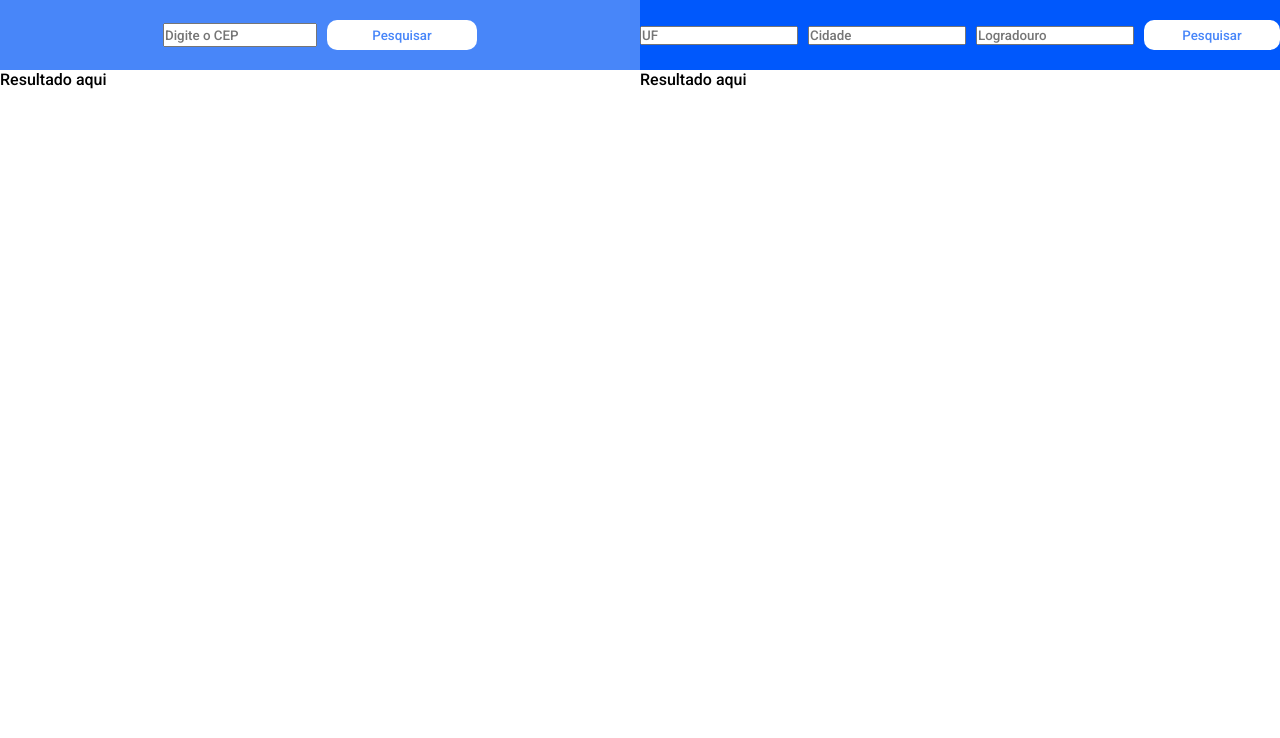
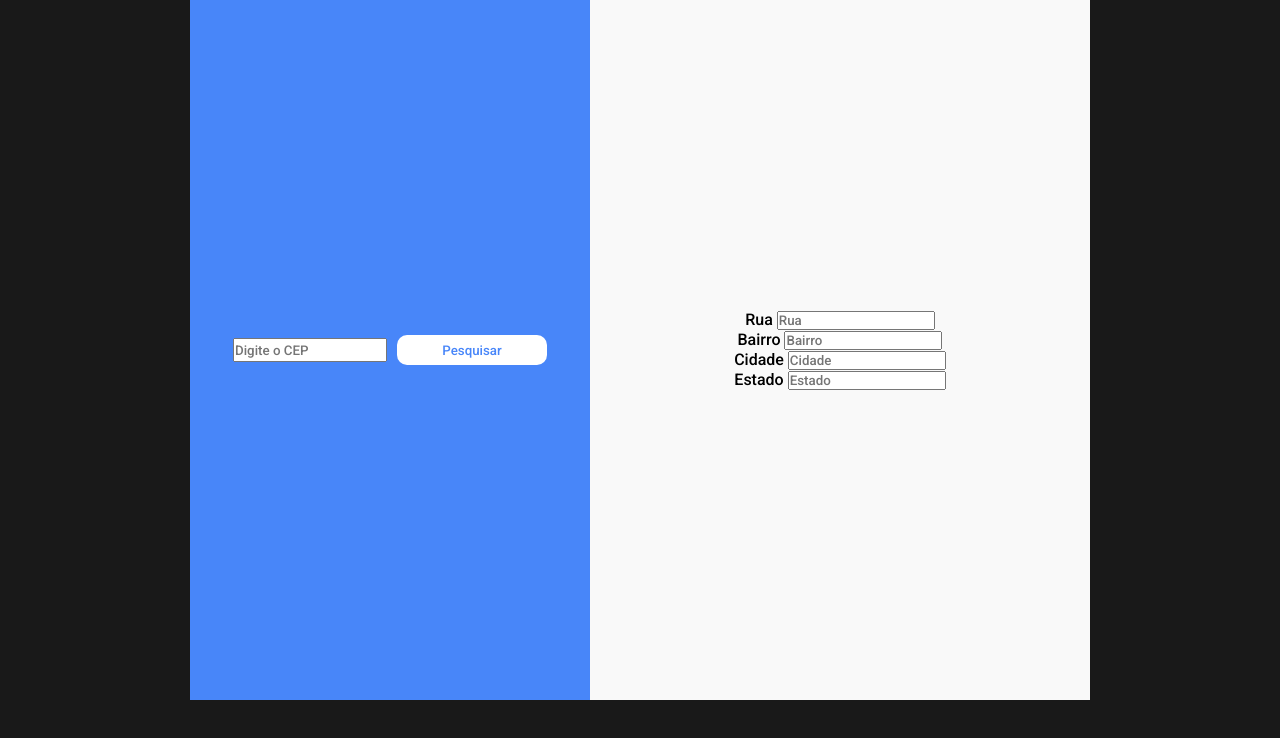
Before and after one commit to gabrielbarrosg/consultarCep_API, a plain HTML site: page index.html in a window 1280 px wide. Drawn offline with Linux system fonts and the light colour scheme.

Commit message:
added function preencherForm()

```diff
--- a/assets/css/style.css
+++ b/assets/css/style.css
@@ -4,37 +4,29 @@
     padding: 0px;
     font-family: 'Roboto', sans-serif;
 }
-body {
+body{
+    display: flex;
+    justify-content: center;
+    align-items: center;
+    background-color: rgb(25, 25, 25);
+}
+#pesquisa-cep{
+    height: 700px;
     display: flex;
     flex-direction: row;
 }
-#valida-cep {
-    width: 50%;
-    height: 100%;
-}
-#pesquisa-cep {
-    width: 50%;
-    height: 100%;
-}
-
-.valida{
+.pesquisa{
     background-color: rgb(72, 134, 249);
-    height: 70px;
+    width: 400px;
     display: flex;
     justify-content: center;
     align-items: center;
     gap: 10px;
 }
-.pesquisa {
-    background-color: rgb(0, 88, 252);
-    height: 70px;
-    display: flex;
-    justify-content: center;
-    align-items: center;
-    gap: 10px;
-}
+
 #resultado{
-    margin-top: 30px;
+    background-color: rgba(255, 255, 255, 0.973);
+    width: 500px;
     display: flex;
     flex-direction: column;
     justify-content: center;
@@ -58,6 +50,3 @@ body {
     background-color: rgb(0, 60, 255);
     color: rgb(255, 255, 255);
 }
-strong {
-    color: rgb(72, 134, 249);
-}
--- a/assets/js/script.js
+++ b/assets/js/script.js
@@ -1,3 +1,10 @@
+function preencherForm(data){
+    document.getElementById('rua').value = data.logradouro;
+    document.getElementById('bairro').value = data.bairro;
+    document.getElementById('cidade').value = data.localidade;
+    document.getElementById('estado').value = data.uf;
+}
+
 function consultarCep(){
     let cep = document.getElementById('cep').value;
     if (cep.length == 8 && cep > 0){
@@ -5,10 +12,11 @@ function consultarCep(){
         fetch(url).then(response =>{
             return response.json();
         }).then(data =>{
-            document.getElementById('resultado-valida-cep').innerHTML = `<p><strong>CEP:</strong> ${data.cep}</p>
+            preencherForm(data);
+            /*document.getElementById('resultado-valida-cep').innerHTML = `<p><strong>CEP:</strong> ${data.cep}</p>
                                                           <p>${data.localidade} - ${data.uf}</p>
                                                           <p>${data.logradouro} - ${data.bairro}</p>
-                                                          <p><strong>Complemento:</strong> ${data.complemento}</p>`;
+                                                          <p><strong>Complemento:</strong> ${data.complemento}</p>`;*/
         })
 
 
@@ -17,22 +25,3 @@ function consultarCep(){
     }
 
 }
-
-function pesquisarCep(){
-    let uf = document.getElementById('uf').value;
-    let cidade = document.getElementById('cidade').value;
-    let logradouro = document.getElementById('logradouro').value;
-    if (logradouro.length > 50){
-
-    }else{
-        let url = `https://viacep.com.br/${uf}/${cidade}/${logradouro}/json/`;
-        fetch(url,{
-            method : "GET",
-            mode: 'cors',
-        }).then(response =>{
-            return response.json();
-        }).then(data =>{
-            console.log(data);
-        })
-    }
-}
--- a/index.html
+++ b/index.html
@@ -8,23 +8,29 @@
     <link rel="stylesheet" href="assets/css/style.css">
 </head>
 <body>
-    <div id="valida-cep">
-        <div class="valida">
+    <div id="pesquisa-cep">
+        <div class="pesquisa">
             <input id="cep" type="number" placeholder="Digite o CEP">
             <button class="btn" onclick="consultarCep()">Pesquisar</button>
         </div>
+        <div id="resultado">
+            <label>Rua
+                <input id="rua" type="text" placeholder="Rua">
+            </label>
 
-        <div id="resultado-valida-cep">Resultado aqui</div>
-    </div>
-    <div id="pesquisa-cep">
-        <div class="pesquisa">
-            <input id="uf" type="text" placeholder="UF">
-            <input id="cidade" type="text" placeholder="Cidade">
-            <input id="logradouro" type="text" placeholder="Logradouro">
-            <button class="btn" onclick="pesquisarCep()">Pesquisar</button>
+            <label>Bairro
+                <input id="bairro" type="text" placeholder="Bairro">
+            </label>
+
+            <label>Cidade
+                <input id="cidade" type="text" placeholder="Cidade">
+            </label>
+
+            <label>Estado
+                <input id="estado" type="text" placeholder="Estado">
+            </label>
+
         </div>
-
-        <div id="resultado-pesquisa-cep">Resultado aqui</div>
     </div>
 
 
```
